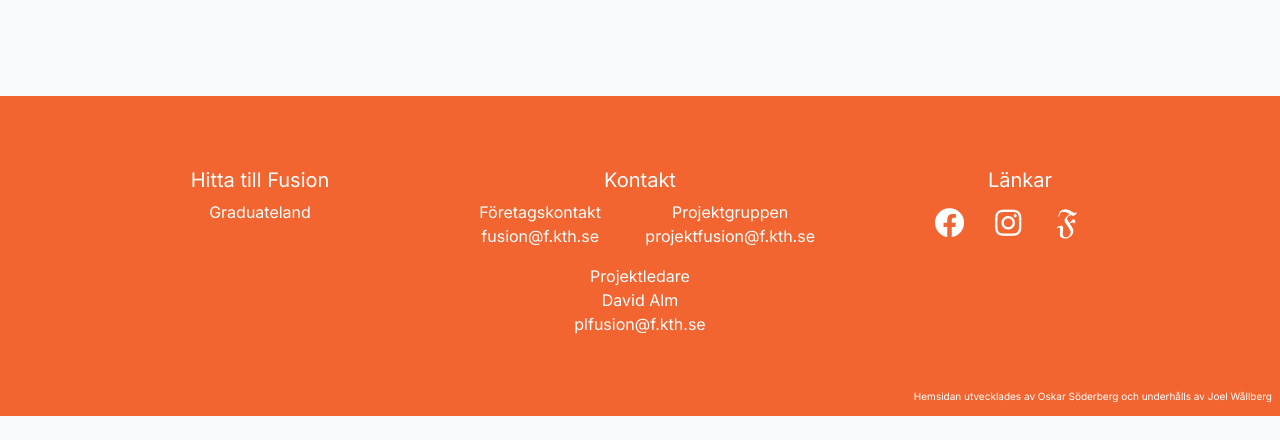
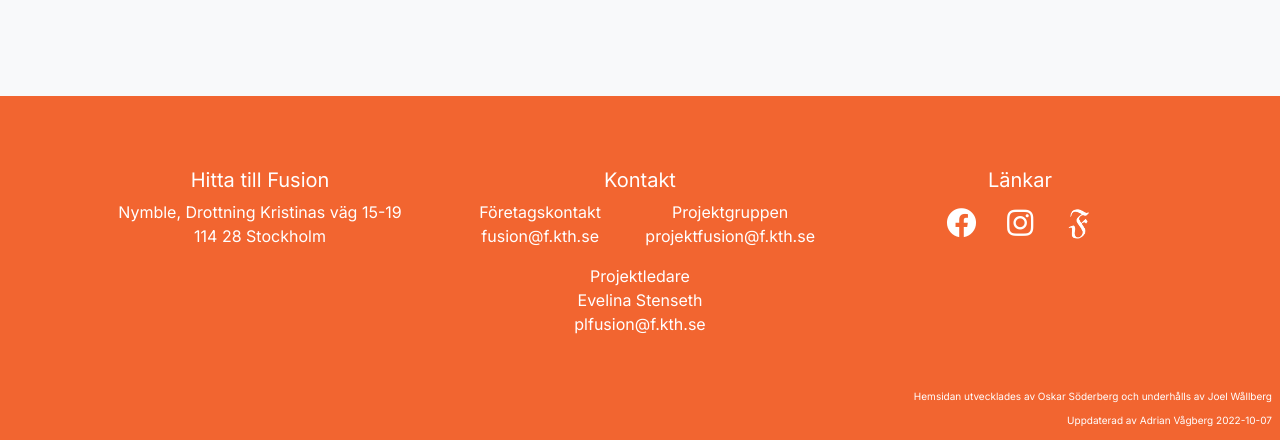
Before and after one commit to Fysiksektionen/Fusions-website, a PHP site: page /for_foretag.php in a window 1280 px wide. Shown: the part 1148-1588 px from the top of the page. Before the commit the page ends 1564 px from the top, so only its background shows below. Run offline with PHP 8.4, Linux system fonts and the light colour scheme; some web fonts are replaced.

Commit message:
Uppdaterat relevant text och design

```diff
--- a/assets/css/style.css
+++ b/assets/css/style.css
@@ -87,11 +87,14 @@ body {
 }
 
 .bg-image {
-  background-image: url("../images/elem.svg") !important;
+  background-image: url("../images/background_cropped.png") !important;
+  background-size: contain;
+  background-repeat: no-repeat;
+  background-position: center;
 }
 
 .bg-primary {
-  background-color: #F8F9FA !important; #
+  background-color: #F8F9FA !important;
 }
 
 .bg-secondary {
@@ -279,7 +282,7 @@ h2 {
 }
 
 .name-front-page {
-  color: #F26530;
+  color: white;
   font-weight: 650;
   font-size: 7rem;
 }
@@ -287,7 +290,7 @@ h2 {
 .text-front-page {
   font-family: "Work Sans", Arial;
   font-weight: 300;
-  color: #F26530;
+  color: white;
 }
 /*
 ================================================================================
--- a/backup/header.php
+++ b/backup/header.php
@@ -7,7 +7,7 @@
     </style>
     <meta charset="utf-8">
     <meta name="viewport" content="width=device-width, initial-scale=1.0" />
-    <title><?php echo $language["FUSION22"]; ?></title>
+    <title><?php echo $language["FUSION23"]; ?></title>
     <!-- Bootstrap Core Css -->
     <link rel="stylesheet" href="assets/css/bootstrap.min.css">
     <!-- font awesome css -->
--- a/backup/p.php
+++ b/backup/p.php
@@ -9,7 +9,7 @@ if(isset($_GET['lang'])){
 // Enter strings in swedish here and english below.
 if ($lang == "sv") {
   $language = array("FUSION" => "Fusion",
-                    "FUSION22" => "FUSION 2022",
+                    "FUSION23" => "FUSION 2023",
                     "UTSTALLARE" => "Utställare",
                     "KONTAKT" => "Kontakt",
                     "FORFORETAG" => "För företag",
@@ -93,7 +93,7 @@ if ($lang == "sv") {
 }
 else {
   $language = array("FUSION" => "Fusion",
-                    "FUSION22" => "Fusion 2022",
+                    "FUSION23" => "Fusion 2023",
                     "UTSTALLARE" => "Exhibitors",
                     "KONTAKT" => "Contact",
                     "FORFORETAG" => "For exhibitors",
--- a/footer.php
+++ b/footer.php
@@ -3,9 +3,10 @@
         <div class="row font-weight-light">
           <section class="col-md">
             <h5 style="text-align:center" class="lead"><?php echo $language["HITTA"]; ?></h5>
-            <p style="text-align:center;"><a class="link-footer" href="https://fusion.graduateland.com/"><?php echo $language["ADRESS_GRAD"]; ?></a><br>
-              <!-- <?php echo $language["ADRESS"]; ?><br>
-              <?php echo $language["ORT"]; ?></p> -->
+            <p style="text-align:center;">
+              <a class="link-footer" href="https://goo.gl/maps/bpUsnSQv8GTChSLA8">
+              <?php echo $language["ADRESS"]; ?><br>
+              <?php echo $language["ORT"]; ?></p>
               <br>
             <!---  <a href="https://www.ericsson.com/en"><img class="card-img-top card-img-top-md mx-auto" src="assets/images/logos2021/ericsson.png" alt="Fysiksektionens f"></a>
             --->
@@ -40,14 +41,15 @@
             <div style="text-align:center">
               <a href="https://www.facebook.com/fusionkth/"><i class="fab fa-facebook mr-4"></i></a>
               <a href="https://www.instagram.com/fusionkth/"><i class="fab fa-instagram mr-4"></i></a>
-              <a href="https://f.kth.se/namnder/fn/"><img class="fab fysiksektionen mr-4" src="assets/images/fysiksektionen_white.png" alt="Fysiksektionens f"></a>
+              <a href="https://f.kth.se/namnder/fn/"><img class="fab fysiksektionen" src="assets/images/fysiksektionen_white.png" alt="Fysiksektionens f"></a>
             </div>
           </section>
         </div>
       </div>
       <div>
         <p class="text-white m-0 text-right text-note p-2">
-          <?php echo $language["UTVECKLAD"]; ?>
+          <?php echo $language["UTVECKLAD"]; ?><br>
+          <?php echo $language["UPPDATERAD"]; ?>
         </p>
       </div>
     </footer>
--- a/header.php
+++ b/header.php
@@ -33,8 +33,8 @@
             </button>
             <div class="collapse navbar-collapse" id="navbarNav">
               <ul class="navbar-nav ml-auto bd-highlight d-flex align-items-center">
-                <!--<li class="nav-item"><a href="" class="nav-link"><?php echo $language["BROSCHYR2022"]; ?></a></li> -->
-                <li class="nav-item"><a href="https://fusion.graduateland.com/event/5810" class="nav-link"><?php echo $language["BESOKMASSAN"]; ?></a></li>
+                <!--<li class="nav-item"><a href="" class="nav-link"><?php echo $language["BROSCHYR2022"]; ?></a></li>
+                <li class="nav-item"><a href="https://fusion.graduateland.com/event/5810" class="nav-link"><?php echo $language["BESOKMASSAN"]; ?></a></li>-->
                 <li class="nav-item"><a href="utstallare.php?lang=<?php echo $lang; ?>" class="nav-link"><?php echo $language["UTSTALLARE"]; ?></a></li>
                 <li class="nav-item"><a href="kontakt.php?lang=<?php echo $lang; ?>" class="nav-link"><?php echo $language["KONTAKT"]; ?></a></li>
                 <li class="nav-item"><a href="for_foretag.php?lang=<?php echo $lang; ?>" class="nav-link"><?php echo $language["FORFORETAG"]; ?></a></li>
--- a/p.php
+++ b/p.php
@@ -8,8 +8,9 @@ if(isset($_GET['lang'])){
 
 // Enter strings in swedish here and english below.
 if ($lang == "sv") {
-  $language = array("FUSION" => "Fusion",
-                    "FUSION22" => "FUSION 2022",
+  $language = array("YEAR" => "2023",
+                    "FUSION" => "Fusion",
+                    "FUSION23" => "FUSION 2023",
                     "BESOKMASSAN" => "Besök Fusion",
                     "UTSTALLARE" => "Utställare",
                     "KONTAKT" => "Kontakt",
@@ -17,31 +18,31 @@ if ($lang == "sv") {
                     "MAIN1" => "Den största satsningen på Fysiksektionens arbetsmarknadsdag någonsin.",
                     "MAIN2" => "Här byggs värdefulla relationer mellan KTH:s vassaste studenter och framtidens företag",
                     "VALKOMMEN" => " Välkommen till Fusion",
-                    "DATUM" => "25 januari 2022",
+                    "DATUM" => "24 januari 2023",
                     "VAD" => "Vad är Fusion?",
                     "VAD2" => "Fusion är en unik mässa där studenter och företag med intresse för ",
                     "TMF" => "teknik, matematik och fysik",
-                    "VAD3" => " får chansen att knyta viktiga kontakter inför framtiden. I år arrangeras mässan digitalt via plattformen Graduateland. Mer information om mässan publiceras löpande på",
+                    "VAD3" => " får chansen att knyta viktiga kontakter inför framtiden. Efter två år av att ha arrangerats online på grund av pandemin är vi äntligen tillbaka på plats i Nymble! Mer information om mässan publiceras löpande på",
                     "FB" => "facebook",
                     "." => ".",
                     "VAD4" => "Mässan anordnas av Fysiksektionen på Kungliga Tekniska Högskolan och är ett mycket uppskattat event av såväl studenter som företag. Fysiksektionen består av studenter på civilingenjörsprogrammen i Teknisk fysik och Teknisk matematik.",
-                    "PLATS" => "Plats:",
+                    "PLATS" => "<b>Plats:</b>",
                     "GRADUATELAND" => "Graduateland",
-                    "TID" => "Tid: ",
-                    "TID2" => "25 januari, 10:00-16:00",
+                    "TID" => "<b>Tid: </b>",
+                    "TID2" => "24 januari, 10:00-16:00",
                     "TID3" => "",
                     "STORTTACK" => "Stort tack till Fusions huvudsponsor <b>Ericsson</b>",
                     "VIFINNS" => "Vi finns även här",
                     "HITTA" => "Hitta till Fusion",
                     "VAR" => "fusion.graduateland.com",
                     "ADRESS_GRAD" => "Graduateland",
-                    "ADRESS" => "TBA",
-                    "ORT" => "TBA",
+                    "ADRESS" => "Nymble, Drottning Kristinas väg 15-19",
+                    "ORT" => "114 28 Stockholm",
                     "PROJEKTLEDARE" => "Projektledare",
-                    "LEDARE" => "David Alm",
+                    "LEDARE" => "Evelina Stenseth",
                     "FORETAGSKONTAKT" => "Företagskontakt",
                     "LANKAR" => "Länkar",
-                    "VARADEL" => "Vill ni vara en del av Fusion 2022?",
+                    "VARADEL" => "Vill ni vara en del av Fusion 2023?",
                     "SKICKA" => "Skicka in en intresseanmälan så hör vi av oss!",
                     "TILLANMALAN" => "Läs mer",
                     "UTSTALLARE2019" => "Utställare Fusion 2019",
@@ -49,7 +50,7 @@ if ($lang == "sv") {
                     "UTSTALLARE2021" => "Utställare Fusion 2021",
                     "UTSTALLARE2022" => "Utställare Fusion 2022",
                     "KONTAKTAFUSION" => "Kontakta Fusion",
-                    "PROJEKTGRUPP" => "<b>Projektgruppen</b> Fusion 2022",
+                    "PROJEKTGRUPP" => "<b>Projektgruppen</b> Fusion 2023",
                     "PROJEKTGRUPPEN" => "Projektgruppen",
                     "MARKNAD" => "Marknadsförings-",
                     "PR" => "PR",
@@ -70,7 +71,7 @@ if ($lang == "sv") {
                     "MASSPAKET" => "Mässpaket",
                     "EVENTPAKET" => "Eventpaket",
                     "HUVUDSPONSOR" => "Huvudsponsor",
-                    "MONTER" => "Monter (m2)",
+                    "MONTER" => "Monter (m&#178;)",
                     "FORETAGSVARD" => "Företagsvärd",
                     "SOCIALMEDIA" => "Sociala medier",
                     "SIDORIBROSCHYR" => "Sidor i Fusions broschyr",
@@ -91,6 +92,7 @@ if ($lang == "sv") {
                     #"PREMIUMPARTNERSKAP" => "Premiumpartnerskap",
                     #"PREMIUMTEXT" => "(*) Premiumpartnerskap innefattar företagets logga på mässkarta, fotovägg under mässa och bankett, i sektionslokalen under januari, på tröja för projektgrupp och värdar samt på bankettbiljetter. Även en egen sida i bankettens sångblad.",
                     "UTVECKLAD" => "Hemsidan utvecklades av Oskar Söderberg och underhålls av Joel Wållberg",
+                    "UPPDATERAD" => "Uppdaterad av Adrian Vågberg 2022-10-07",
                     "BROSCHYR2022" => "Broschyr 2022",
                     "BROSCHYR2021" => "Broschyr 2021",
                     "BROSCHYR2020" => "Broschyr 2020",
@@ -102,40 +104,41 @@ if ($lang == "sv") {
                     );
 }
 else {
-  $language = array("FUSION" => "Fusion",
-                    "FUSION22" => "Fusion 2022",
+  $language = array("YEAR" => "2023",
+                    "FUSION" => "Fusion",
+                    "FUSION23" => "Fusion 2023",
                     "BESOKMASSAN" => "Visit Fusion",
                     "UTSTALLARE" => "Exhibitors",
                     "KONTAKT" => "Contact",
                     "FORFORETAG" => "For exhibitors",
                     "MAIN1" => "With the intention to become the greatest career fair of the Physics Chapter yet.",
                     "MAIN2" => "Building valuable networks between KTH's sharpest minds and companies of the future",
-                    "VALKOMMEN" => "Welcome to Fusion the",
-                    "DATUM" => "25th of January 2022",
+                    "VALKOMMEN" => "Welcome to Fusion on the",
+                    "DATUM" => "24th of January 2023",
                     "VAD" => "What is Fusion?",
                     "VAD2" => "Fusion is a unique career fair where students and companies with an interest in",
                     "TMF" => "technology, mathematics and physics",
                     "VAD3" => " gets the chance to make valuable contacts. For more information, please see our",
                     "FB" => "facebook event",
                     "." => ".",
-                    "VAD4" => "The fair is organized by the Physics Chapter of The Royal Institute of Technology and is a much appreciated event by students as well as companies. The Physics Chapter consists of Engineering Physics students and students from the new programme in Engineering Mathematics.",
-                    "PLATS" => "Location:",
+                    "VAD4" => "The fair is organized by the Physics Chapter of KTH Royal Institute of Technology and is a much appreciated event by students as well as companies. The Physics Chapter consists of Engineering Physics students and students from the new programme in Engineering Mathematics.",
+                    "PLATS" => "<b>Location:</b>",
                     "GRADUATELAND" => "Graduateland",
-                    "TID" => "Time: ",
-                    "TID2" => "25th of January, 10:00-16:00",
+                    "TID" => "<b>Time: </b>",
+                    "TID2" => "24th of January, 10:00-16:00",
                     "TID3" => "",
                     "STORTTACK" => "Big thanks to Fusion's main sponsor <b>Ericsson</b>",
                     "VIFINNS" => "You can also find us here:",
                     "HITTA" => "Find your way to Fusion",
                     "VAR" => "fusion.graduateland.com",
                     "ADRESS_GRAD" => "Graduateland",
-                    "ADRESS" => "TBA",
-                    "ORT" => "TBA",
+                    "ADRESS" => "Nymble, Drottning Kristinas väg 15-19",
+                    "ORT" => "114 28 Stockholm",
                     "PROJEKTLEDARE" => "Project manager",
-                    "LEDARE" => "David Alm",
+                    "LEDARE" => "Evelina Stenseth",
                     "FORETAGSKONTAKT" => "Company Relations",
                     "LANKAR" => "Links",
-                    "VARADEL" => "Do you want to be a part of Fusion 2022?",
+                    "VARADEL" => "Do you want to be a part of Fusion 2023?",
                     "SKICKA" => "Send us a message and we will come back to you!",
                     "TILLANMALAN" => "Read more",
                     "UTSTALLARE2019" => "Exhibitors of Fusion 2019",
@@ -143,7 +146,7 @@ else {
                     "UTSTALLARE2021" => "Exhibitors of Fusion 2021",
                     "UTSTALLARE2022" => "Exhibitors of Fusion 2022",
                     "KONTAKTAFUSION" => "Contact Fusion",
-                    "PROJEKTGRUPP" => "<b>The project group</b> Fusion 2022",
+                    "PROJEKTGRUPP" => "<b>The project group</b> Fusion 2023",
                     "PROJEKTGRUPPEN" => "The Project Group",
                     "MARKNAD" => "Head of marketing",
                     "PR" => "PR",
@@ -164,7 +167,7 @@ else {
                     "MASSPAKET" => "Fair package",
                     "EVENTPAKET" => "Event package",
                     "HUVUDSPONSOR" => "Main sponsor",
-                    "MONTER" => "Exhibition stand (m2)",
+                    "MONTER" => "Exhibition stand (m&#178;)",
                     "FORETAGSVARD" => "Exhibitor host",
                     "SOCIALMEDIA" => "Social media",
                     "SIDORIBROSCHYR" => "Pages in Fusion's brochure",
@@ -185,6 +188,7 @@ else {
                     #"PREMIUMPARTNERSKAP" => "Premiumpartnerskap",
                     #"PREMIUMTEXT" => "(*) Premiumpartnerskap innefattar företagets logga på mässkarta, fotovägg under mässa och bankett, i sektionslokalen under januari, på tröja för projektgrupp och värdar samt på bankettbiljetter. Även en egen sida i bankettens sångblad.",
                     "UTVECKLAD" => "A website developed by Oskar Söderberg and maintained by Joel Wållberg",
+                    "UPPDATERAD" => "Updated by Adrian Vågberg on 2022-10-07",
                     "BROSCHYR2022" => "Brochure 2022",
                     "BROSCHYR2021" => "Brochure 2021",
                     "BROSCHYR2020" => "Brochure 2020",
```
Also changed, not shown: for_foretag.php (+14 -14 lines), index.php (+9 -7 lines), kontakt.php (+5 -6 lines), utstallare.php (+4 -5 lines), assets/images/background.png, assets/images/background_cropped.png (added).
